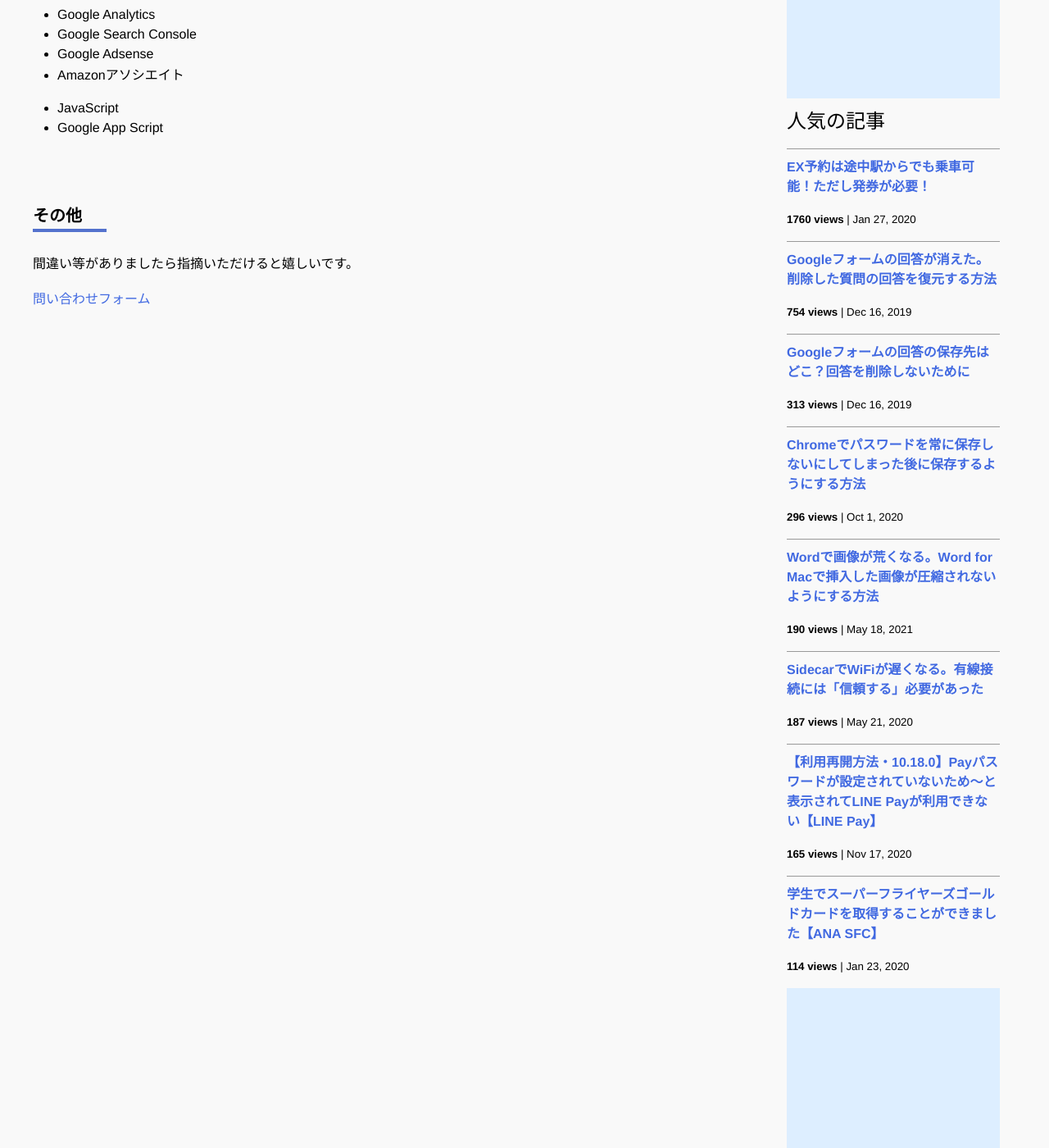
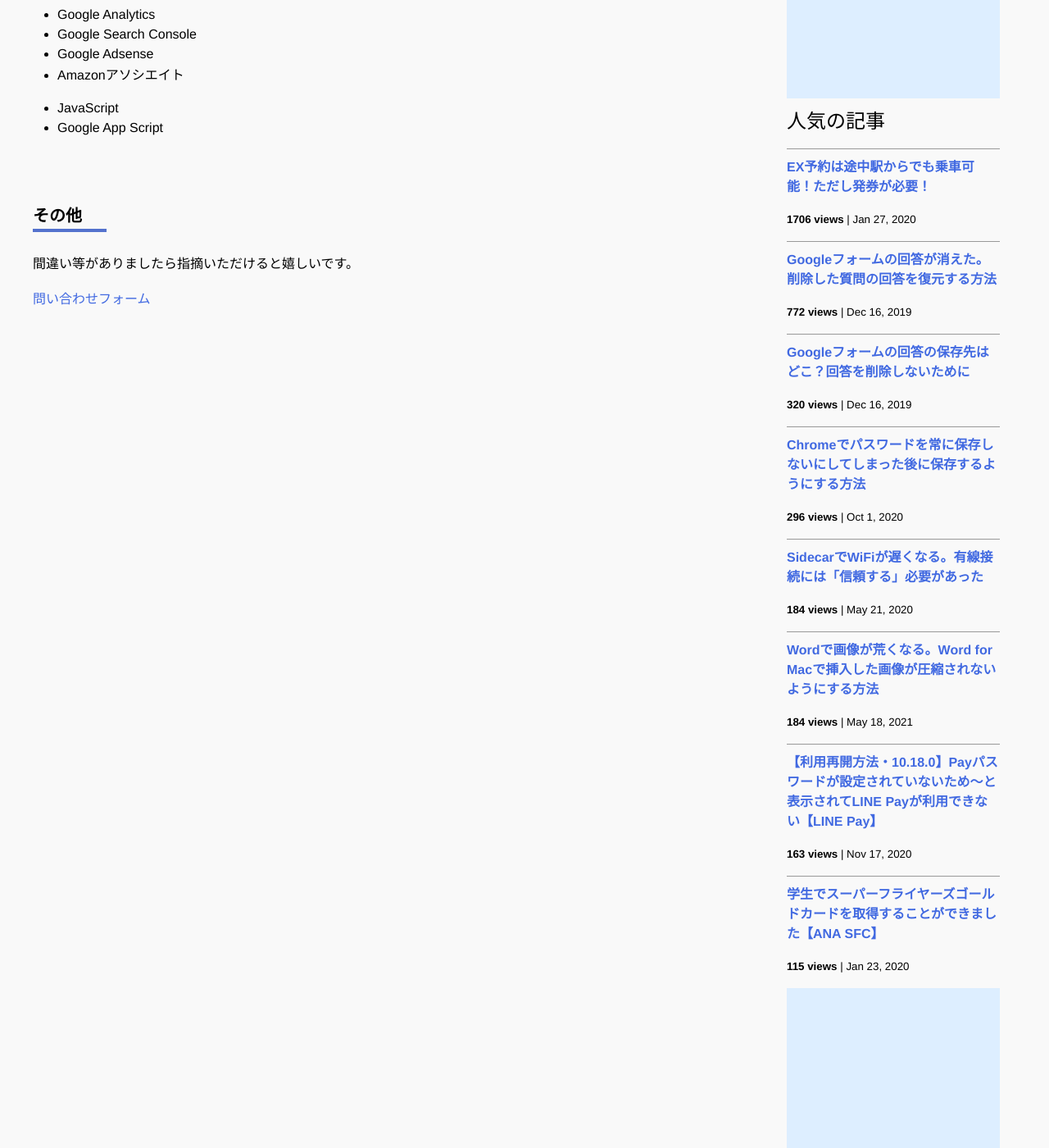
Before and after one commit to iwanaminami/shoyaiwaname, a Jekyll site: the page built from about.markdown, in a window 1280 px wide and 1400 px high, scrolled down 693 px. Shown: the whole window at 82% size. Built offline with Jekyll 4.4.1, drawn with Linux system fonts in a browser that asks for light colours; nearby versions of some CDN libraries; comment, search, counter and statistics services are not loaded.

Commit message:
a new commit message

```diff
--- a/_data/popularposts.yml
+++ b/_data/popularposts.yml
@@ -1,17 +1,17 @@
 side:
-  - view: 1760
+  - view: 1706
     url: /2020/01/27/ex-rideontheway.html
-  - view: 754
+  - view: 772
     url: /2019/12/16/restore-googleform.html
-  - view: 313
+  - view: 320
     url: /2019/12/16/googleform-answers.html
   - view: 296
     url: /2020/10/01/googlepassword.html
-  - view: 190
+  - view: 184
+    url: /2020/05/21/sidecar-via-cable.html
+  - view: 184
     url: /2021/05/18/image-compression-word.html
-  - view: 187
-    url: /2020/05/21/sidecar-via-cable.html
-  - view: 165
+  - view: 163
     url: /2020/11/17/linepay.html
-  - view: 114
+  - view: 115
     url: /2020/01/23/sfcgold.html
```
